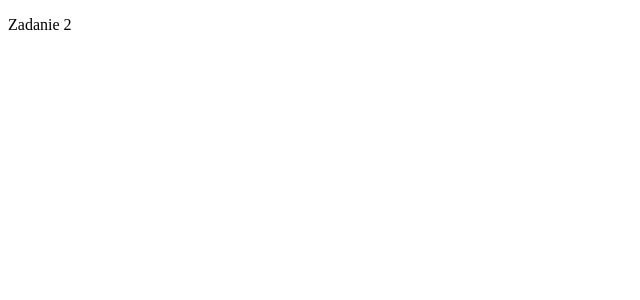
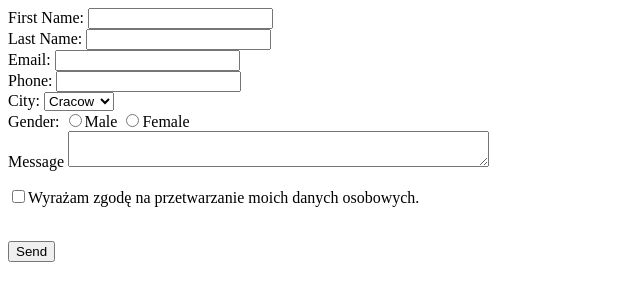
Before and after one commit to strzala92/strzala92.github.io, a plain HTML site: page zadania-domowe/zadanie-2/index.html in a window 1280 px wide. Shown: the whole page, without its empty margins (0-640 px from the left). Drawn offline with Linux system fonts and the light colour scheme.

Commit message:
Gotowy-projekt

```diff
--- a/zadania-domowe/zadanie-2/index.html
+++ b/zadania-domowe/zadanie-2/index.html
@@ -1,10 +1,47 @@
 <!DOCTYPE html>
 <html lang="en">
+
 <head>
     <meta charset="UTF-8">
-    <title>Document</title>
+    <title>Zadanie 2</title>
 </head>
+
 <body>
-    <p>Zadanie 2</p>
+    <form action="https://formspree.io/strzeleckis20@gmail.com" method="POST">
+
+        <label for="fname">First Name:</label>
+        <input type="text" name="fname" id="fname"><br/>
+
+        <label for="lname">Last Name:</label>
+        <input type="text" name="lname" id="lname"><br/>
+
+        <label for="email">Email:</label>
+        <input type="email" name="email" id="email"><br/>
+
+        <label for="phone">Phone:</label>
+        <input type="tel" name="phone" id="phone"><br/>
+
+        <label for="city">City:</label>
+        <select name="city" id="city">
+            <option value="cracow">Cracow</option>
+            <option value="warsaw">Warsaw</option>
+            <option value="gdansk">Gdansk </option>
+        </select> <br/>
+
+        <label for="gender">Gender:</label>
+        <input type="radio" name="gender" value="male" id="gender">Male
+        <input type="radio" name="gender" value="female" >Female<br>
+
+        <label for="message">Message</label>
+        <textarea name="message" rows="2" cols="50" id="message"></textarea><br>
+
+
+        <p><input type="checkbox" name="check">Wyrażam zgodę na przetwarzanie moich danych osobowych.</p><br>
+
+
+        <input type="submit" value="Send">
+
+    </form>
 </body>
+
 </html>
```
